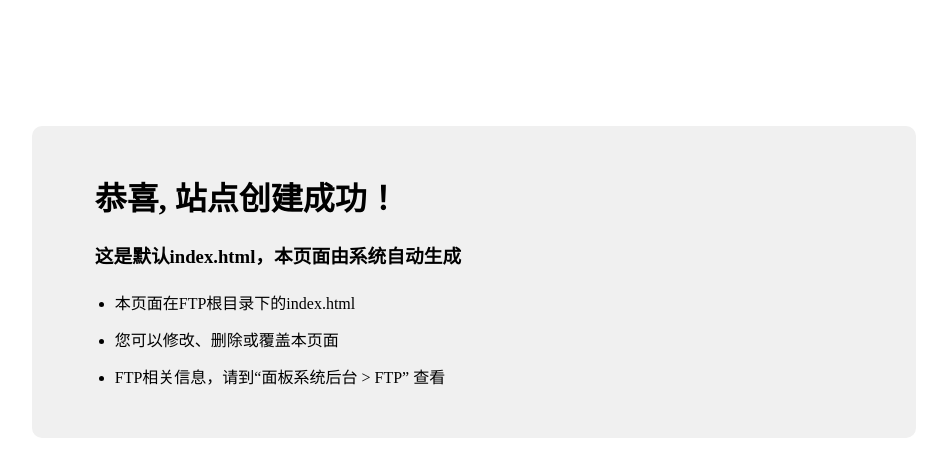
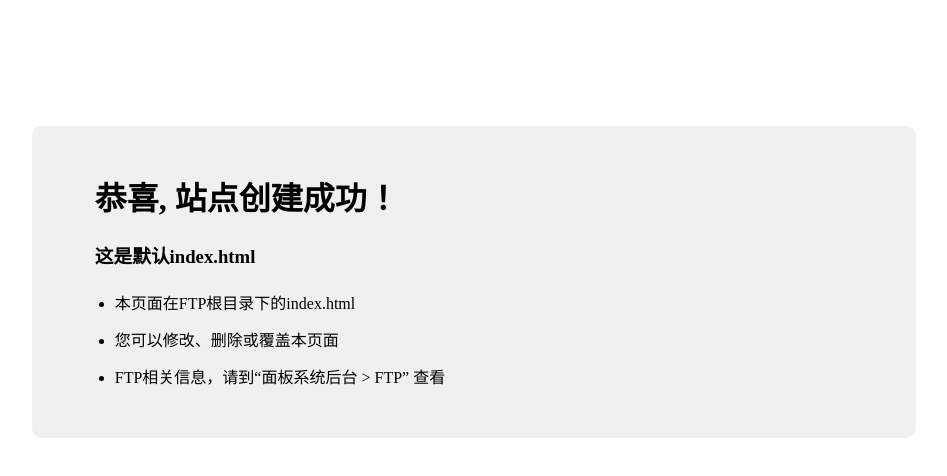
Before and after one commit to hykdwll/cdn, a plain HTML site: page index.html in a window 1280 px wide. Shown: the whole page, without its empty margins (166-1113 px from the left). Drawn offline with Linux system fonts and the light colour scheme.

Commit message:
Update index.html

```diff
--- a/index.html
+++ b/index.html
@@ -28,7 +28,7 @@
 <body>
     <div class="container">
         <h1>恭喜, 站点创建成功！</h1>
-        <h3>这是默认index.html，本页面由系统自动生成</h3>
+        <h3>这是默认index.html</h3>
         <ul>
             <li>本页面在FTP根目录下的index.html</li>
             <li>您可以修改、删除或覆盖本页面</li>
```
